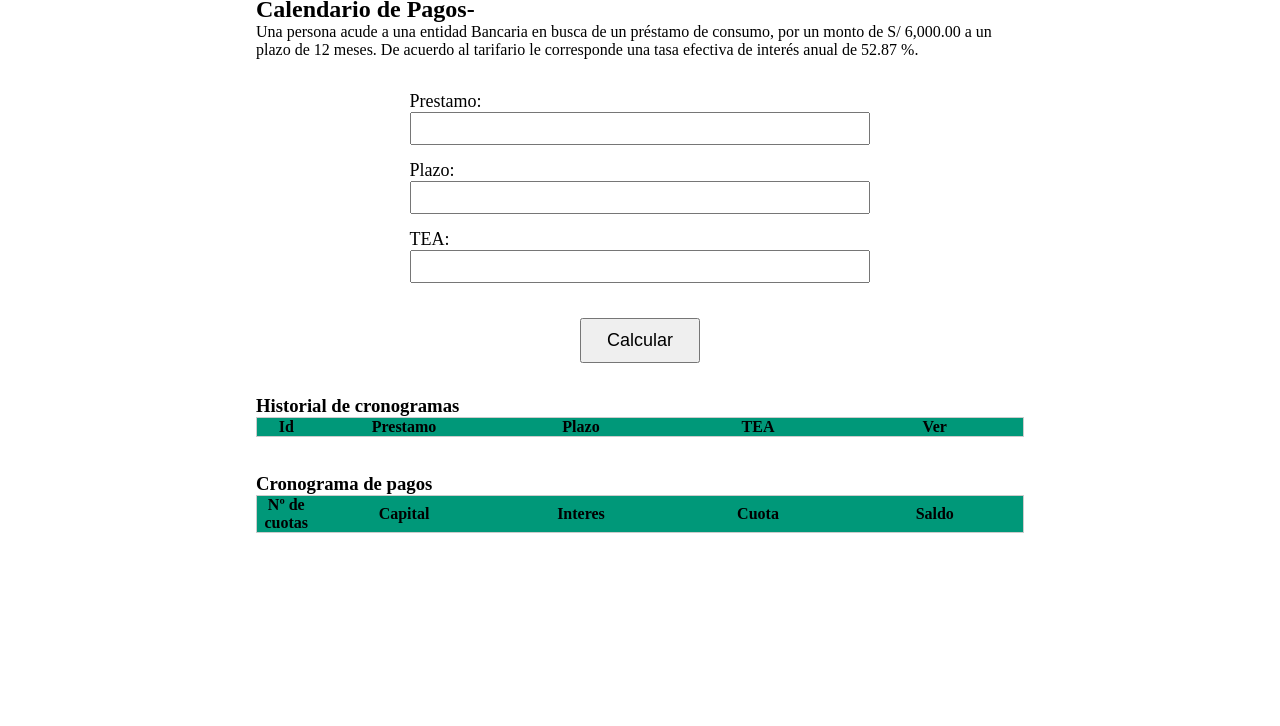
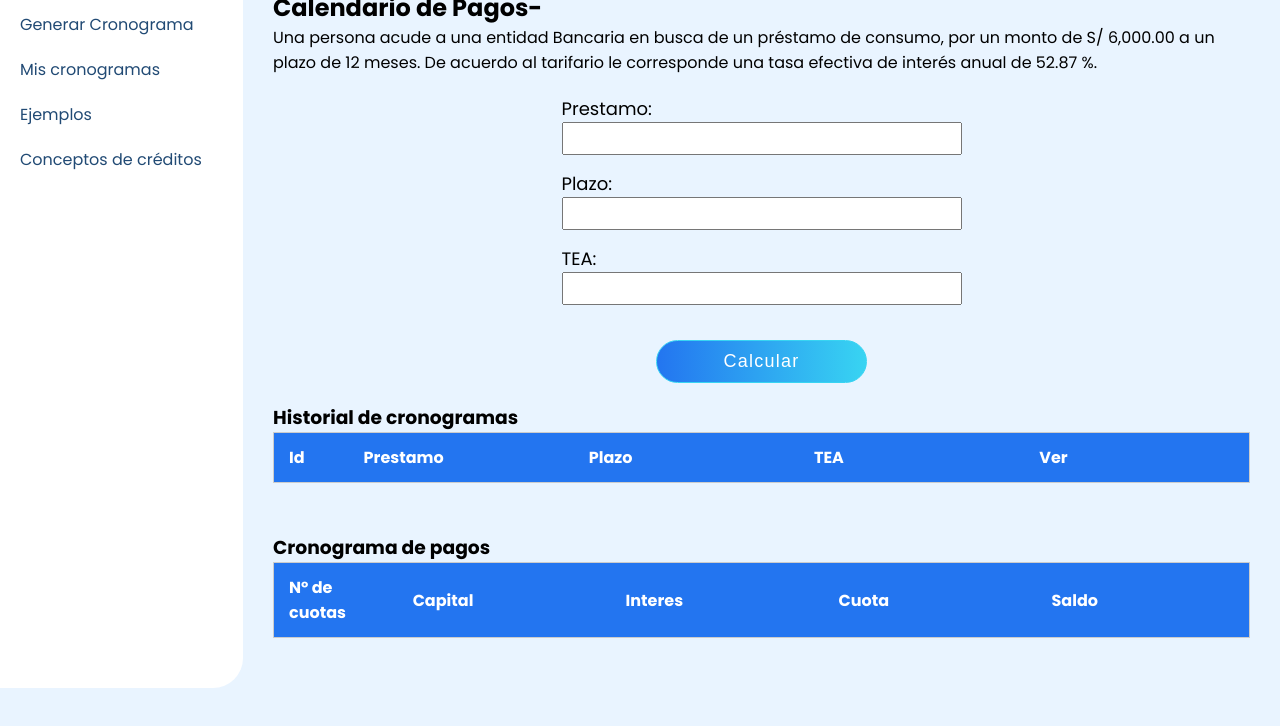
Before and after one commit to JhersonHuacho/js-simulador-calendario-pagos, a website with bundled scripts: page index.html in a window 1280 px wide. Shown: the part 74-800 px from the top of the page. Built offline with nearby package versions, Linux system fonts and the light colour scheme.

Commit message:
Se agregaron estilos al sitio web

```diff
--- a/css/main.css
+++ b/css/main.css
@@ -1,23 +1,83 @@
-* {
+*,
+*::before,
+*::after{
+  box-sizing: inherit;
   margin: 0;
   padding: 0;
+}
+
+html {
   box-sizing: border-box;
+  font-size: 62.5%;
 }
 
 body {
-  margin: 0 20%;
+  font-family: 'Poppins', sans-serif;
+  font-size: 1.6rem;
+  background-color: #E9F4FF;
 }
 
-header {
+.header {
   height: 70px;
-  background-color: coral;
 }
 
-header span {
-  display: inline-block;
-  padding: 10px;
-  margin: 0 auto;
+.header-title {
+  margin-left: 3rem;
+  margin-right: 3rem;
+  margin-top: 2rem;
 }
+.header-title span {
+  font-size: 2.7rem;
+  font-weight: bold;
+  font-style: normal;
+  letter-spacing: 0.67px;
+  color: #2375f0;
+}
+
+.wrapper {
+  /* width: 100%; */
+  display: grid;
+  grid-template-columns: 243px 1fr;
+  grid-template-rows: 64px 1fr;
+}
+
+/* .main {
+  background-color: #E9F4FF;
+} */
+
+.nav {
+  background-color: #fff;
+  border-radius: 0 30px 30px 0;
+  grid-row-start: 1;
+  grid-row-end: 3;
+}
+
+.nav .logo {
+  margin: 1rem 2rem 0 2rem;
+  font-size: 2.2rem;
+}
+
+.menu-item {
+  list-style-type: none;
+  padding: 1rem 0;
+}
+
+.menu-link {
+  text-decoration: none;
+  color: #214a74;
+}
+
+.menu-main {
+  margin: 1.6rem 2rem;
+}
+
+.main-content {
+  margin: 0 3rem;
+}
+
+/* .btn {
+  height: 43px;
+} */
 
 table {
   border-collapse: collapse;
@@ -25,8 +85,29 @@ table {
   width: 100%;
 }
 
+table td {
+  color: #004976;
+}
+
 table thead tr {
-  background-color: #009879;
+  /* background-color: #009879; */
+  background-color: #2375f0;
+  color: #ffffff;
+  text-align: left;
+}
+
+table tbody tr {
+  border-bottom: 1px solid #ddd;
+}
+
+table tbody tr:nth-of-type(even) {
+  /* background-color: #f3f3f3; */
+  background-color: #bee9ff;;
+}
+
+table tbody tr:last-of-type {
+  /* border-bottom: 2px solid #009879; */
+  border-bottom: 2px solid #2375f0;
 }
 
 table thead th:nth-child(1) {
@@ -45,8 +126,16 @@ table thead th:nth-child(5) {
   width: 150px;
 }
 
+table th,
+table td {
+  padding: 12px 15px;
+}
+
 .formulario {
   margin: 2rem 20%;
+  display: flex;
+  flex-direction: column;
+  align-items: center;
 }
 
 .formulario .campo {
@@ -59,6 +148,7 @@ table thead th:nth-child(5) {
 }
 .formulario .campo input {
   padding: 7px;
+  width: 400px;
 }
 .formulario .button-content {
   text-align: center;
@@ -68,6 +158,13 @@ table thead th:nth-child(5) {
   padding: 10px;
   width: 120px;
   font-size: 18px;
+  background: linear-gradient(to right, #2375f0 0%, #38D4F2 100%);
+  border-radius: 25px;
+  border: 1px solid #38D4F2;
+  width: 211px;
+  color: #fff;
+  font-weight: 100;
+  letter-spacing: 1.26px;
 }
 
 .cronograma {
--- a/index.html
+++ b/index.html
@@ -6,14 +6,46 @@
   <meta http-equiv="X-UA-Compatible" content="IE=edge">
   <meta name="viewport" content="width=device-width, initial-scale=1.0">
   <title>Simulador de Calendario de Crédito</title>
+  <!-- Google fonts -->
+  <link rel="preconnect" href="https://fonts.googleapis.com">
+  <link rel="preconnect" href="https://fonts.gstatic.com" crossorigin>
+  <link href="https://fonts.googleapis.com/css2?family=Poppins:wght@300;400;700&display=swap" rel="stylesheet">
+  <!-- Google Fonts -->
   <link rel="stylesheet" href="./css/main.css">
 </head>
 
 <body>
-  <header>
+  <div class="wrapper">
+    <header class="header">
+      <div class="header-title">
         <span>Bienvenido</span>
+      </div>
     </header>
-  <section>
+
+    <nav class="nav">
+      <div class="logo">
+        <h1>Simulador</h1>
+      </div>
+      <div class="menu-main">
+        <ul class="menu">
+          <li class="menu-item">
+            <a href="#" class="menu-link">Generar Cronograma</a>
+          </li>
+          <li class="menu-item">
+            <a href="#" class="menu-link">Mis cronogramas</a>
+          </li>
+          <li class="menu-item">
+            <a href="#" class="menu-link">Ejemplos</a>
+          </li>
+          <li class="menu-item">
+            <a href="#" class="menu-link">Conceptos de créditos</a>
+          </li>
+        </ul>
+      </div>
+    </nav>
+
+    <main class="main">
+      <section class="main-content">
         <div class="descripcion">
           <h2>Calendario de Pagos- </h2>
           <p>
@@ -40,7 +72,7 @@
               <span class="mensaje none">* Debe ingresar la TEA</span>
             </div>
             <div class="button-content">
-          <input type="submit" value="Calcular">
+              <input class="btn" type="submit" value="Calcular">
             </div>
           </form>
         </div>
@@ -79,9 +111,9 @@
           </table>
         </div>
       </section>
-  <footer>
+    </main>
+  </div>
 
-  </footer>
   <!-- <script src="./js/app.js"></script> -->
   <!-- <script type="module" src="./js/app.js"></script> -->
   <!-- <script src="./js/credito.js"></script> -->
```
Lines whose indentation alone changed are shown as unchanged.
